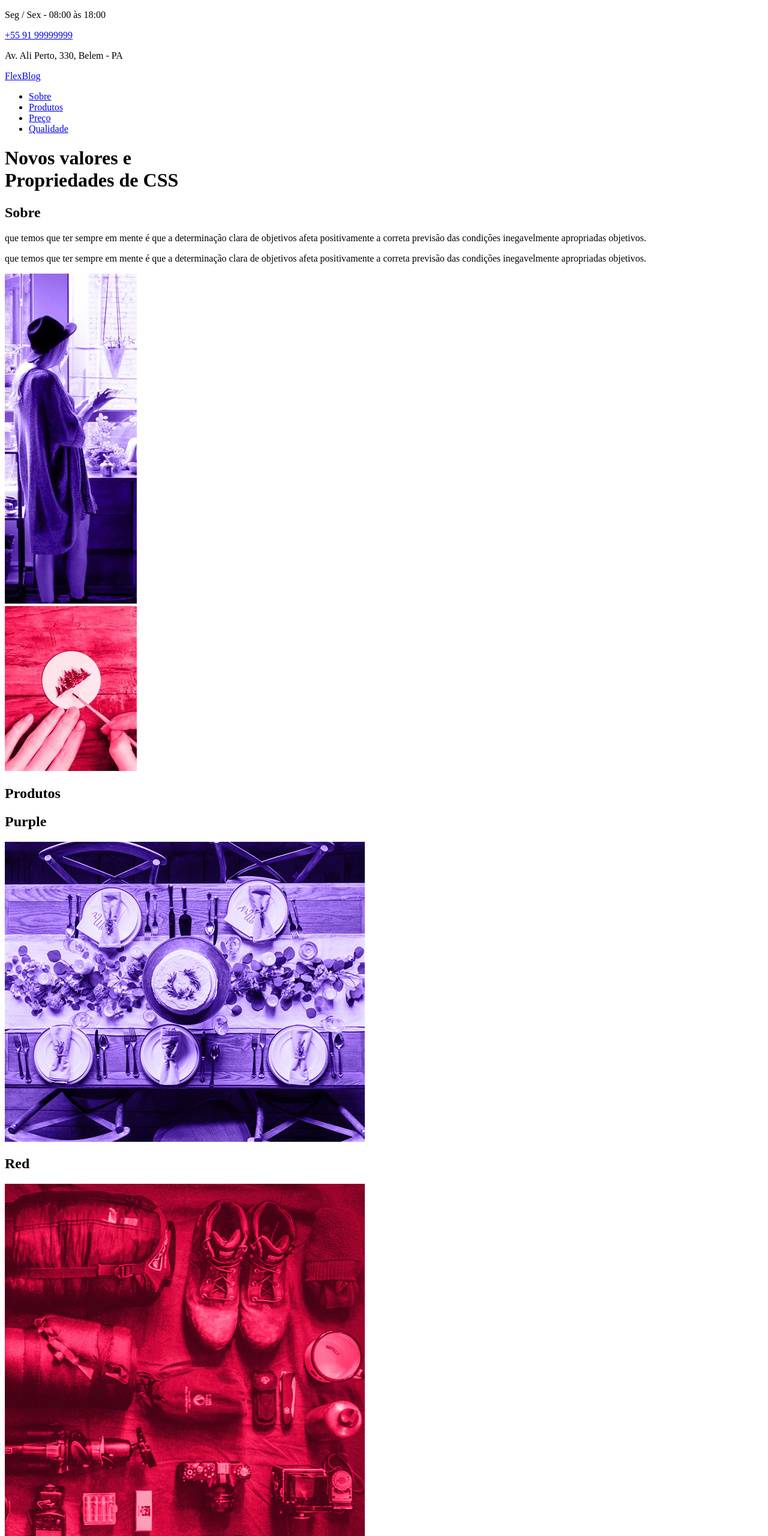
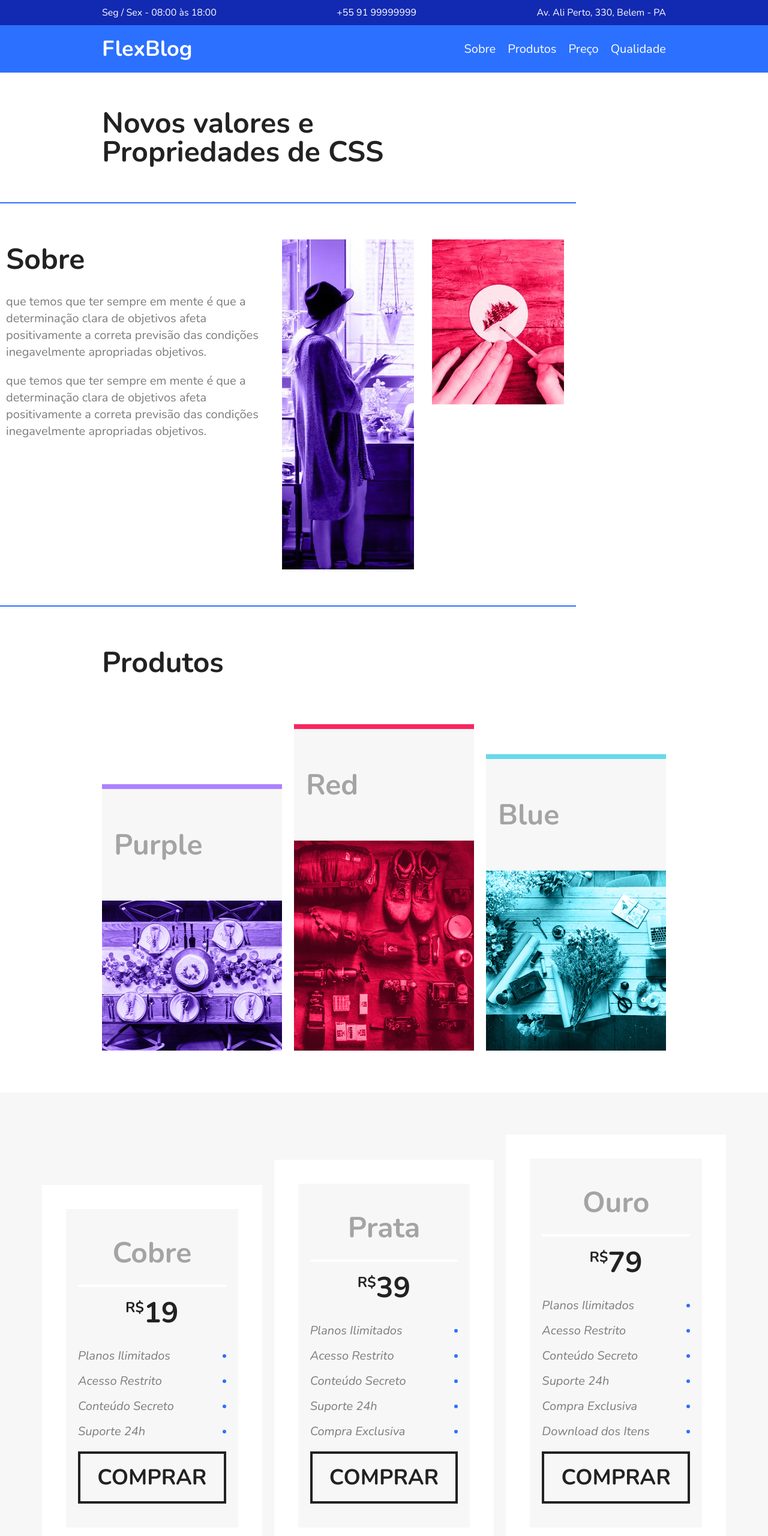
Before and after one commit to mnagahama/curso-origamid, a plain HTML site: page css-flexbox/flexblog/index.html in a window 1280 px wide. Shown: the top 2560 px of the page at 60% size. Drawn offline with nearby package versions, Linux system fonts and the light colour scheme.

Commit message:
finalizando o flexblog

```diff
--- a/css-flexbox/flexblog/css/style.css
+++ b/css-flexbox/flexblog/css/style.css
@@ -0,0 +1,393 @@
+body, h1, h2, p, ul, li {
+  margin: 0;
+  padding: 0;
+}
+body{
+  font-family: "Nunito", Arial, Helvetica, sans-serif;
+  color: #222222;
+}
+
+ul {
+  list-style: none;
+}
+
+a {
+  text-decoration: none;
+}
+
+img {
+  display: block;
+  max-width: 100%;
+}
+
+* {
+  box-sizing: border-box
+}
+
+/*SuperInfo*/
+
+.superinfo-bg {
+  background: #122ab2;
+  color: white;
+}
+
+.superinfo {
+  max-width: 960px;
+  margin: 0 auto;
+  display: flex;
+  justify-content: space-between;
+  flex-wrap: wrap;
+  padding-top: 10px;
+}
+
+.superinfo p, .superinfo a {
+  margin: 0 10px 10px 10px;
+}
+
+.superinfo a {
+  color: white;
+}
+
+/*Menu*/
+
+.menu-bg {
+  background: #2c70ff;
+}
+
+.menu {
+  max-width: 960px;
+  margin: 0 auto;
+  padding: 15px 0;
+  display: flex;
+  flex-wrap: wrap;
+  justify-content: space-between;
+  align-items: center;
+}
+
+.menu a {
+  color: white;
+}
+
+.menu-logo {
+  font-size: 2.25em;
+  font-weight: bold;
+  margin: 0 10px;
+}
+
+.menu-nav ul {
+  display: flex;
+  flex-wrap: wrap;
+}
+
+.menu-nav a {
+  font-size: 1.25em;
+  display: block;
+  padding: 10px;
+}
+
+.menu-nav a:hover {
+  color: #122ab2;
+}
+
+/*Introdução*/
+
+.introducao {
+  font-size: 3em;
+  line-height: 1;
+  max-width: 960px;
+  margin: 0 auto;
+  padding: 60px 10px;
+}
+
+/*Sobre*/
+
+.sobre {
+  border-top: 2px solid #2c70ff;
+  border-bottom: 2px solid #2c70ff;
+  max-width: 960px;
+  padding: 60px 0;
+  display: flex;
+  flex-wrap: wrap;
+}
+
+.sobre-info {
+  flex: 2 1 300px;
+  margin: 0 10px;
+}
+
+.sobre-info h1 {
+  font-size: 3em;
+  margin-bottom: .5em;
+}
+
+.sobre-info p {
+  font-size: 1.25em;
+  line-height: 1.4;
+  margin-bottom: 1em;
+  color: #7c7c7c;
+}
+
+.sobre-img {
+  flex: 1 1 160px;
+  margin: 0 10px;
+}
+
+/*Produtos*/
+
+.produtos {
+  max-width: 960px;
+  margin: 60px auto;
+}
+
+.produtos h1 {
+  font-size: 3em;
+  margin: 0 10px 60px 10px;
+}
+
+.produtos-container {
+  display: flex;
+  flex-wrap: wrap;
+  align-items: flex-end;
+}
+
+.produtos-item {
+  flex: 1 1 175px;
+  margin: 10px;
+}
+
+.produtos-item h2 {
+  font-size: 3em;
+  color: #a4a4a4;
+  background: #f7f7f7;
+  padding: 60px 20px;
+}
+
+.purple {
+  border-top: 8px solid #ac81ff;
+}
+
+.red {
+  border-top: 8px solid #f9265e;
+}
+
+.blue {
+  border-top: 8px solid #66d9eb;
+}
+
+/*Preço*/
+
+.preco {
+  background: #f7f7f7;
+  padding: 60px;
+  display: flex;
+  flex-wrap: wrap;
+  align-items: flex-end;
+}
+
+.preco-item {
+  flex: 1 1 260px;
+  border: 40px solid white;
+  padding: 20px;
+  margin: 10px;
+}
+
+.preco-item h2 {
+  font-size: 3em;
+  color: #a4a4a4;
+  text-align: center;
+  margin-top: 20px;
+}
+
+.preco-item span {
+  max-width: 300px;
+  margin: 20px auto;
+  display: block;
+  font-size: 3em;
+  text-align: center;
+  font-weight: bold;
+  padding: 10px 0 5px 0;
+  border-top: 4px solid white;
+}
+
+.preco-item sup {
+  font-size: 1.5rem;
+}
+
+.preco-item ul {
+  max-width: 960px;
+  margin: 20px auto;
+  font-size: 1.25em;
+  font-style: italic;
+  color: #7c7c7c;
+}
+
+.preco-item li {
+  display: flex;
+  justify-content: space-between;
+  align-items: center;
+  margin-bottom: 15px;
+}
+
+.preco-item li::after{
+  content: '';
+  display: block;
+  width: 6px;
+  height: 6px;
+  background: #2c70ff;
+  border-radius: 50%;
+}
+
+.preco-item a {
+  max-width: 300px;
+  display: block;
+  margin: 20px auto;
+  border: 4px solid;
+  color: #222222;
+  text-transform: uppercase;
+  font-weight: bold;
+  font-size: 2.25em;
+  padding: 15px 0;
+  text-align: center;
+}
+
+@media (max-width: 800px) {
+  .preco {
+    padding-left: 10px;
+    padding-right: 10px;
+  }
+  .preco .preco-item:nth-child(3){
+    order: -2;
+  }
+  .preco .preco-item:nth-child(2){
+    order: -1;
+  }
+}
+
+/*Qualidade*/
+
+.qualidade {
+	max-width: 960px;
+	margin: 60px auto;
+	display: flex;
+	flex-wrap: wrap;
+}
+
+.qualidade-item {
+	flex: 1 1 300px;
+	margin: 20px 10px;
+}
+
+.qualidade-item h2 {
+	font-size: 2.25em;
+	color: #a4a4a4;
+	margin-bottom: 20px;
+}
+
+.qualidade-item h2::before {
+	content: '';
+	display: inline-block;
+	width: 8px;
+	height: 30px;
+	margin-right: 10px;
+}
+
+.qualidade-item:nth-of-type(3n+1) h2::before {
+	background: #ae81ff;
+}
+
+.qualidade-item:nth-of-type(3n+2) h2::before {
+	background: #f9265e;
+}
+
+.qualidade-item:nth-of-type(3n+3) h2::before {
+	background: #66d9eb;
+}
+
+.qualidade-item p {
+	font-size: 1.25em;
+	line-height: 1.4;
+	color: #7c7c7c;
+}
+/*Newsletter*/
+
+.newsletter {
+	background: #f7f7f7;
+	padding: 60px calc((100% - 960px) / 2 );
+	display: flex;
+	flex-wrap: wrap;
+}
+
+.newsletter-info {
+	flex: 1 1 240px;
+	margin: 0 10px;
+}
+
+.newsletter-info h1 {
+	font-size: 3em;
+	color: #a4a4a4;
+}
+
+.newsletter-info p {
+	font-size: 1.25em;
+	font-style: italic;
+	max-width: 230px;
+	color: #7c7c7c;
+	margin-bottom: 10px;
+}
+
+.newsletter-form {
+	flex: 2 1 260px;
+	margin: 0 10px;
+	align-self: center;
+	display: flex;
+	flex-wrap: wrap;
+}
+
+.newsletter-form input {
+	flex: 3 1 260px;
+	font-size: 1.25em;
+	color: #7c7c7c;
+	font-style: italic;
+	font-family: "Nunito", Helvetica, Arial, sans-serif;
+	border: 4px solid #2c70ff;
+	background: transparent;
+	padding: 15px 10px;
+	margin: 0px;
+	border-radius: 0px;
+}
+
+.newsletter-form button {
+	flex: 1 1 260px;
+	font-family: "Nunito", Helvetica, Arial, sans-serif;
+	font-size: 2.25em;
+	font-weight: bold;
+	text-transform: uppercase;
+	background: #2c70ff;
+	color: white;
+	margin: 0px;
+	cursor: pointer;
+	border: 0px;
+	padding: 15px 10px;
+}
+
+@media (max-width: 600px) {
+	.newsletter-form button {
+		font-size: 1.5em;
+	}
+}
+
+/*Footer*/
+
+.footer {
+	display: flex;
+	background: #2c70ff;
+	height: 200px;
+	align-items: center;
+}
+
+.footer p {
+	flex: 1;
+	text-align: center;
+	font-size: 2.25em;
+	color: #122ab2;
+}
--- a/css-flexbox/flexblog/index.html
+++ b/css-flexbox/flexblog/index.html
@@ -24,7 +24,7 @@
       <div class="menu-logo">
         <a href="#">FlexBlog</a>
       </div>
-      <nav>
+      <nav class="menu-nav">
         <ul>
           <li><a href="#sobre">Sobre</a></li>
           <li><a href="#produtos">Produtos</a></li>
```
